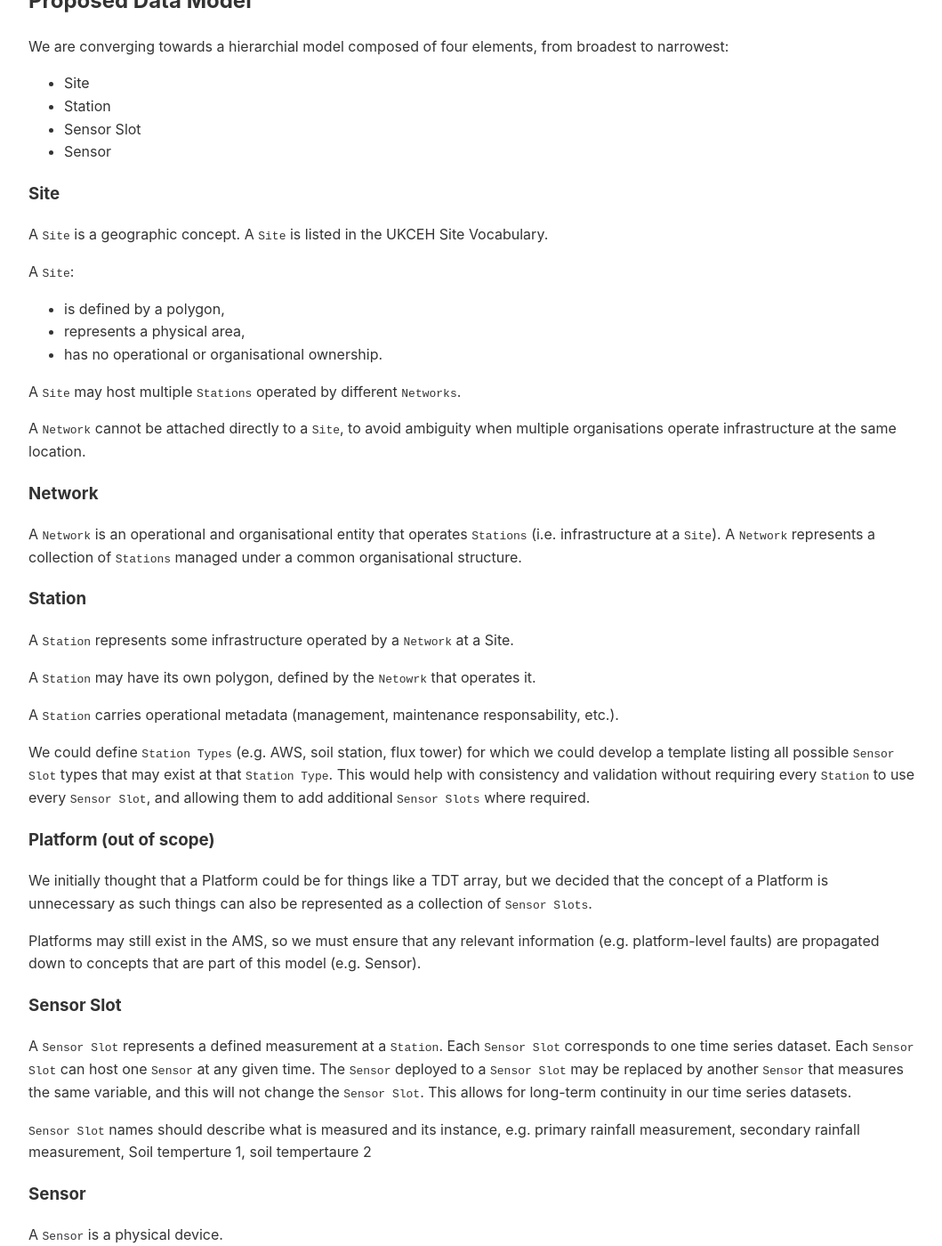
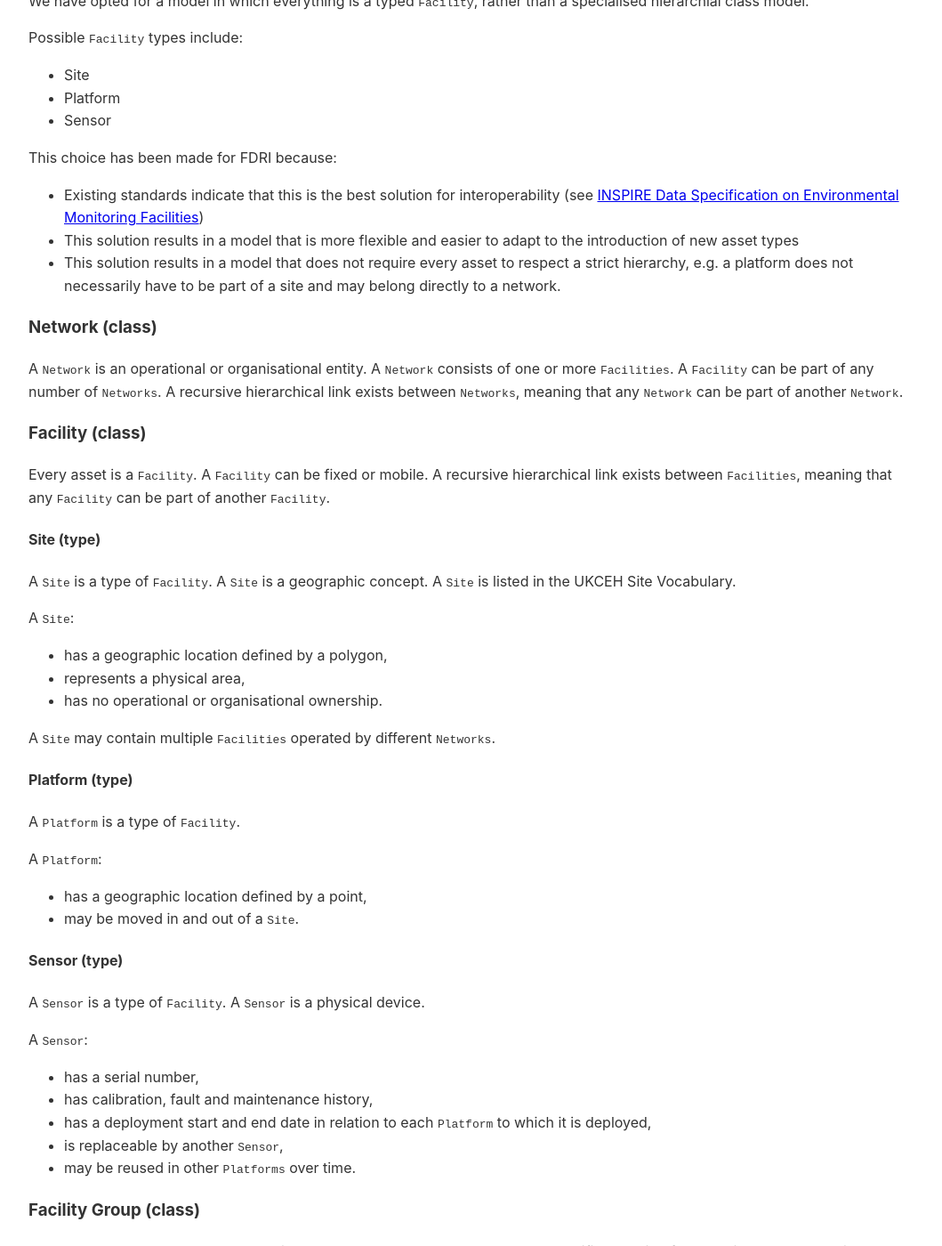
Before and after one commit to NERC-CEH/fdri_words, a Jekyll site: the page built from metadata/site-infrastructure-data-model.md, in a window 1280 px wide and 1400 px high, scrolled down 673 px. Shown: the whole window at 89% size, without its empty margins (108-1167 px from the left). Built offline with Jekyll 4.4.1, drawn with Linux system fonts in a browser that asks for light colours; our own code applies the rules of GitHub Pages for plain Markdown files; some of the changed text lies outside the part shown.

Commit message:
update to everything-is-a-facility model

```diff
--- a/metadata/site-infrastructure-data-model.md
+++ b/metadata/site-infrastructure-data-model.md
@@ -13,72 +13,61 @@ This piece of work aims to address the following questions:
 
 ## Proposed Data Model
 
-We are converging towards a hierarchial model composed of four elements, from broadest to narrowest:
+We have opted for a model in which everything is a typed ``Facility``, rather than a specialised hierarchial class model.
+
+Possible ``Facility`` types include:
 
 - Site
-- Station
-- Sensor Slot
+- Platform
 - Sensor
 
-### Site
+This choice has been made for FDRI because:
 
-A ``Site`` is a geographic concept. A ``Site`` is listed in the UKCEH Site Vocabulary.
+- Existing standards indicate that this is the best solution for interoperability (see [INSPIRE Data Specification on Environmental Monitoring Facilities](https://knowledge-base.inspire.ec.europa.eu/publications/inspire-data-specification-environmental-monitoring-facilities-technical-guidelines_en))
+- This solution results in a model that is more flexible and easier to adapt to the introduction of new asset types
+- This solution results in a model that does not require every asset to respect a strict hierarchy, e.g. a platform does not necessarily have to be part of a site and may belong directly to a network.
+
+### Network (class)
+
+A ``Network`` is an operational or organisational entity. A ``Network`` consists of one or more ``Facilities``. A ``Facility`` can be part of any number of ``Networks``. A recursive hierarchical link exists between ``Networks``, meaning that any ``Network`` can be part of another ``Network``.
+
+### Facility (class)
+
+Every asset is a ``Facility``. A ``Facility`` can be fixed or mobile. A recursive hierarchical link exists between ``Facilities``, meaning that any ``Facility`` can be part of another ``Facility``.
+
+#### Site (type)
+
+A ``Site`` is a type of ``Facility``. A ``Site`` is a geographic concept. A ``Site`` is listed in the UKCEH Site Vocabulary.
 
 A ``Site``:
 
-- is defined by a polygon,
+- has a geographic location defined by a polygon,
 - represents a physical area,
 - has no operational or organisational ownership.
 
-A ``Site`` may host multiple ``Stations`` operated by different ``Networks``.
+A ``Site`` may contain multiple ``Facilities`` operated by different ``Networks``.
 
-A ``Network`` cannot be attached directly to a ``Site``, to avoid ambiguity when multiple organisations operate infrastructure at the same location.
+#### Platform (type)
 
-### Network
+A ``Platform`` is a type of ``Facility``.
 
-A ``Network`` is an operational and organisational entity that operates ``Stations`` (i.e. infrastructure at a ``Site``). A ``Network`` represents a collection of ``Stations`` managed under a common organisational structure.
+A ``Platform``:
 
-### Station
+- has a geographic location defined by a point,
+- may be moved in and out of a ``Site``.
 
-A ``Station`` represents some infrastructure operated by a ``Network`` at a Site.
+#### Sensor (type)
 
-A ``Station`` may have its own polygon, defined by the ``Netowrk`` that operates it.
-
-A ``Station`` carries operational metadata (management, maintenance responsability, etc.).
-
-We could define ``Station Types`` (e.g. AWS, soil station, flux tower) for which we could develop a template listing all possible ``Sensor Slot`` types that may exist at that ``Station Type``. This would help with consistency and validation without requiring every ``Station`` to use every ``Sensor Slot``, and allowing them to add additional ``Sensor Slots`` where required.
-
-### Platform (out of scope)
-
-We initially thought that a Platform could be for things like a TDT array, but we decided that the concept of a Platform is unnecessary as such things can also be represented as a collection of ``Sensor Slots``.
-
-Platforms may still exist in the AMS, so we must ensure that any relevant information (e.g. platform-level faults) are propagated down to concepts that are part of this model (e.g. Sensor).
-
-### Sensor Slot
-
-A ``Sensor Slot`` represents a defined measurement at a ``Station``. Each ``Sensor Slot`` corresponds to one time series dataset. Each ``Sensor Slot`` can host one ``Sensor`` at any given time. The ``Sensor`` deployed to a ``Sensor Slot`` may be replaced by another ``Sensor`` that measures the same variable, and this will not change the ``Sensor Slot``. This allows for long-term continuity in our time series datasets.
-
-``Sensor Slot`` names should describe what is measured and its instance, e.g. primary rainfall measurement, secondary rainfall measurement, Soil temperture 1, soil tempertaure 2
-
-### Sensor
-
-A ``Sensor`` is a physical device.
+A ``Sensor`` is a type of ``Facility``. A ``Sensor`` is a physical device.
 
 A ``Sensor``:
 
 - has a serial number,
 - has calibration, fault and maintenance history,
-- has a deployment start and end date in relation to each ``Sensor Slot`` to which it is deployed,
+- has a deployment start and end date in relation to each ``Platform`` to which it is deployed,
 - is replaceable by another ``Sensor``,
-- may be reused in other ``Sensor Slots`` over time.
+- may be reused in other ``Platforms`` over time.
 
-We could define ``Sensor Types`` for which we could develop a template describing that ``Sensor Type``, e.g. for when a ``Sensor`` is replaced by an identical one and all that needs changing is the serial number.
+### Facility Group (class)
 
-## Integration with the AMS
-
-- Sensors in the AMS must be tagged as FDRI so that we only pull what we need into the metadata store
-- Some concepts exist in the AMS but are intentionally not part of this data model (e.g. platform) to keep the model simple
-
-## Dataset Identifiers
-
-- Could we define a dataset ID as sensor slot ID + variable ID + frequency? Would this information suffice to unambiguously identify a time series dataset? Is information about frequency held in the AMS?
+We could create ``Facility Groups`` to bring together  ``Facilities`` that belong to a specific grouping for analytical or geographic purposes, e.g. region or catchment.
```
